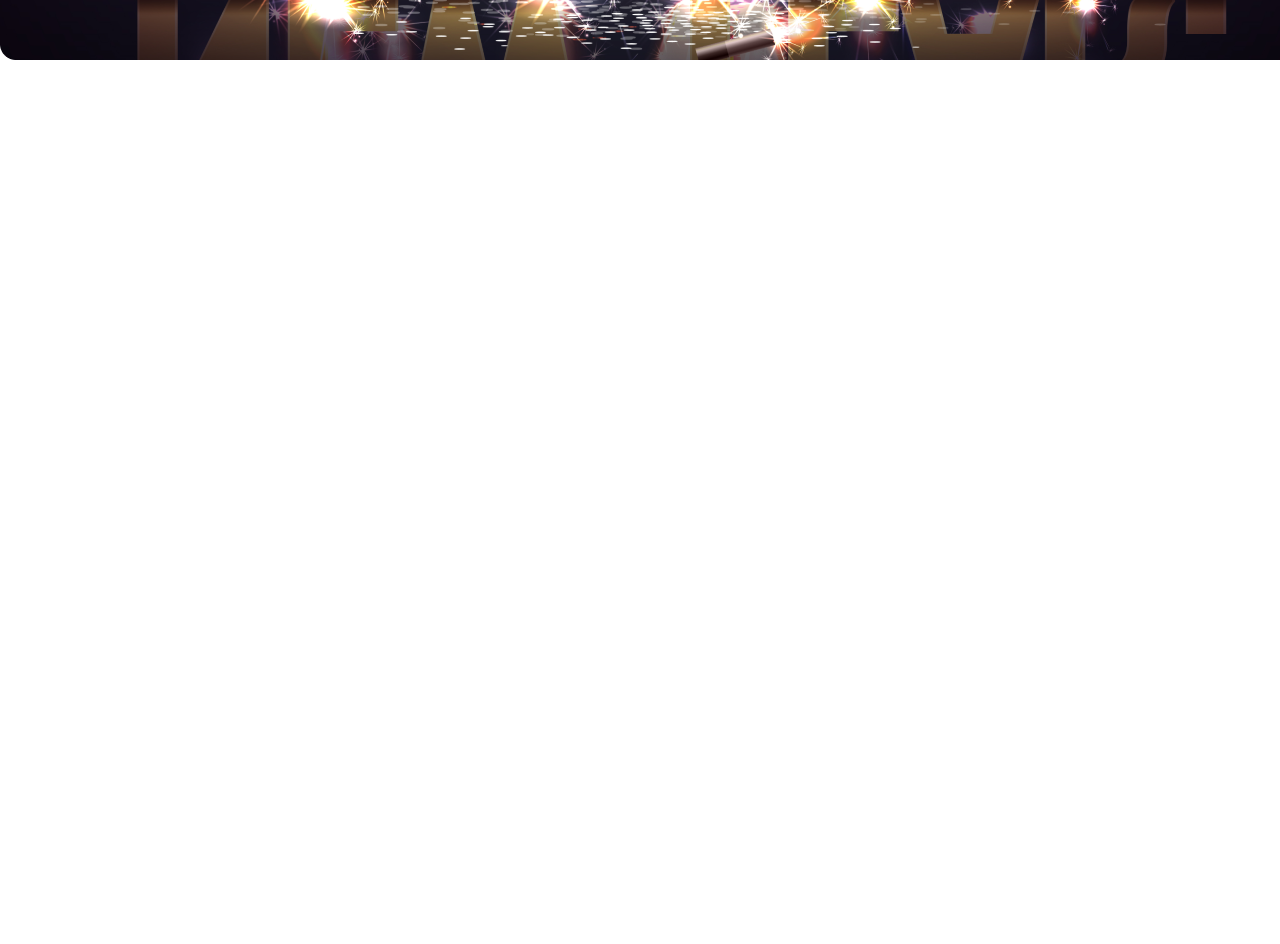
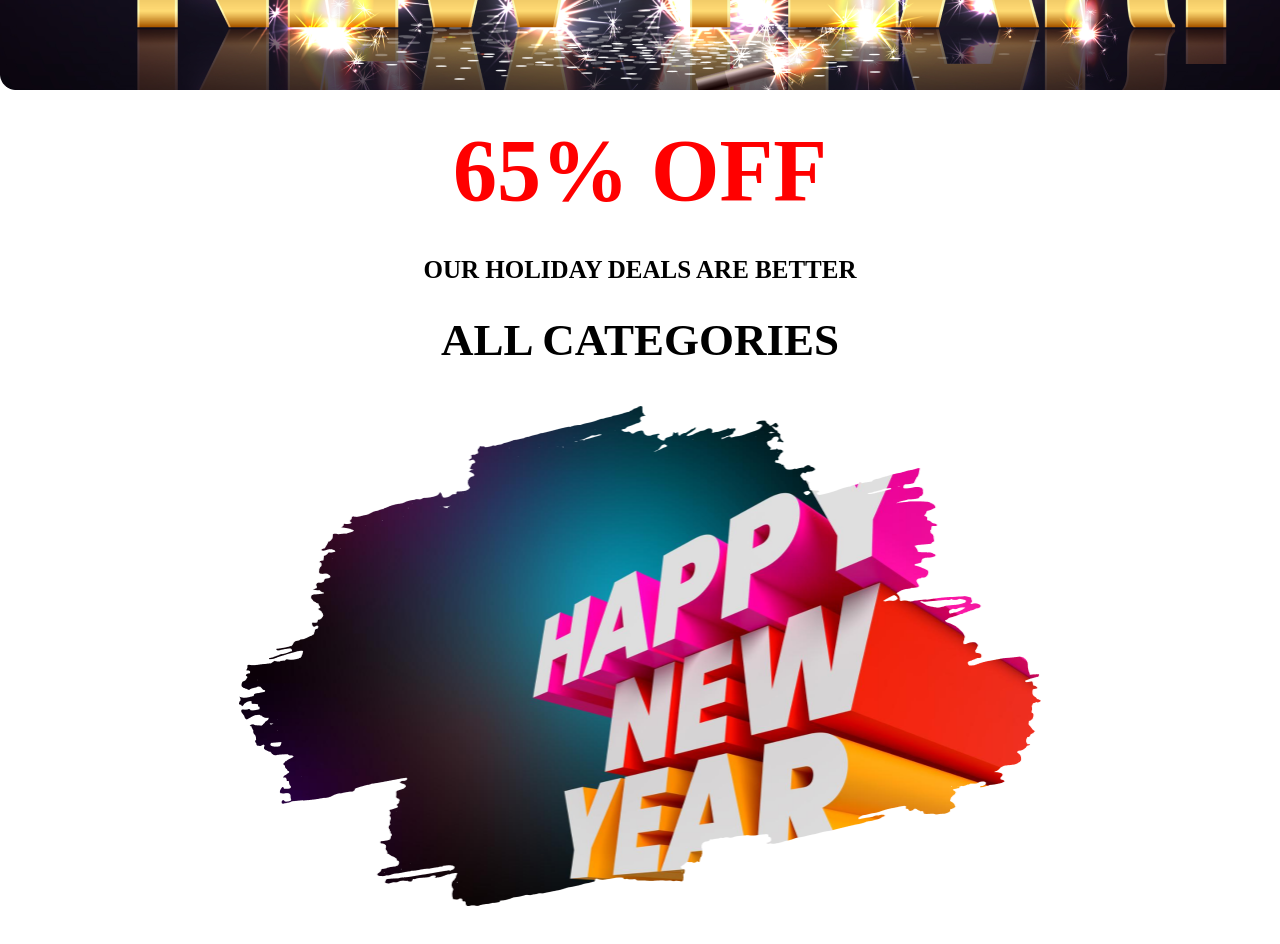
Before and after one commit to Jubayer863/new-year-offer-resources, a plain HTML site: page index.html in a window 1280 px wide. Shown: the part 540-1484 px from the top of the page. Before the commit the page ends 800 px from the top, so only its background shows below. Drawn offline with Linux system fonts and the light colour scheme.

Commit message:
three commit

```diff
--- a/index.html
+++ b/index.html
@@ -12,6 +12,12 @@
 <h4 class="happy">Happy New Year</h4>
 <h1 class="new-year">New Year Party <br>Celebration</h1>
 </div>
+<div class="main">
+<h1>65% OFF</h1>
+<h5>OUR HOLIDAY DEALS ARE BETTER</h5>
+<h4>ALL CATEGORIES</h4>
+<img src="images/New Year Photo.png" alt="">
+</div>
     </section>
 </body>
 </html>
--- a/style.css
+++ b/style.css
@@ -25,3 +25,29 @@ font-weight: 900;
 text-align: center;
 padding-bottom:50px;
 }
+/* hedar closed */
+
+
+
+.main,h1{
+    color: #FF0000;
+  font-size: 88px;
+    text-align: center;
+    padding-bottom: 35px;
+}
+.main,h5{
+    font-size: 25px;
+    text-align: center;
+}
+.main,h4{
+color: black;
+font-size: 45px;
+margin-top: 30px;
+text-align: center;
+}
+.main img{
+    width: 802.9px;
+height: 500px;
+padding-top: 40px;
+
+}
```
